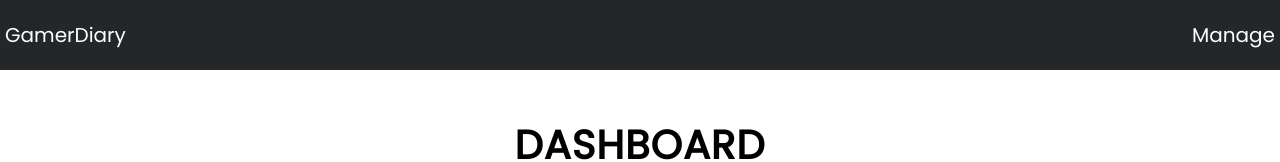
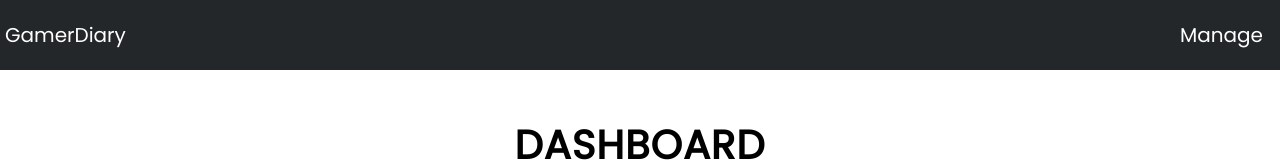
Before and after one commit to Nishant-Bhosale/TheGamerDiary, a React (Create React App) app in the folder frontend/: page / in a window 1280 px wide. Shown: the top 162 px of the page. Built offline with nearby package versions, Linux system fonts and the light colour scheme; no server answers.

Commit message:
Modified Navbar

```diff
--- a/frontend/src/components/Navbar/Navbar.module.css
+++ b/frontend/src/components/Navbar/Navbar.module.css
@@ -23,6 +23,7 @@
 	justify-content: space-evenly;
 	font-size: 1.25rem;
 	padding: 5px;
+	margin-right: 0.75rem;
 }
 #navList {
 	list-style: none;
@@ -40,6 +41,7 @@
 	#navMeta {
 		left: 20px;
 	}
+
 	#manage {
 		right: 20px;
 	}
```
